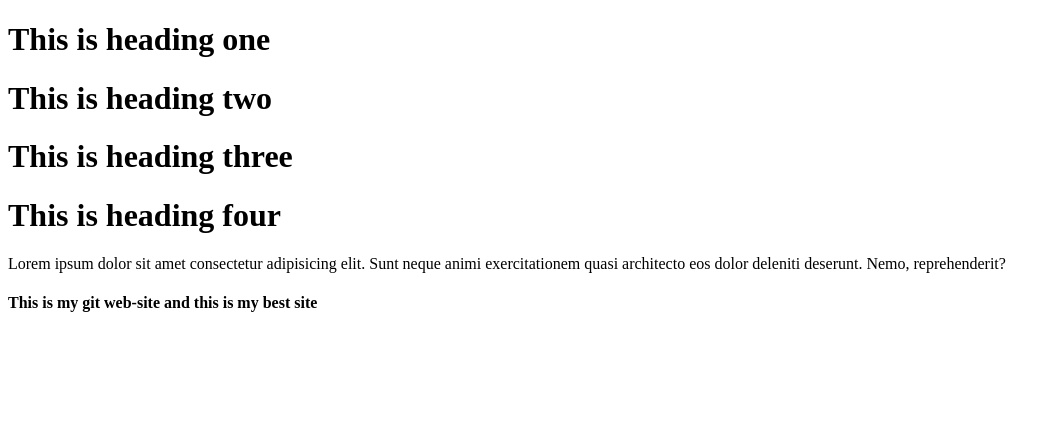
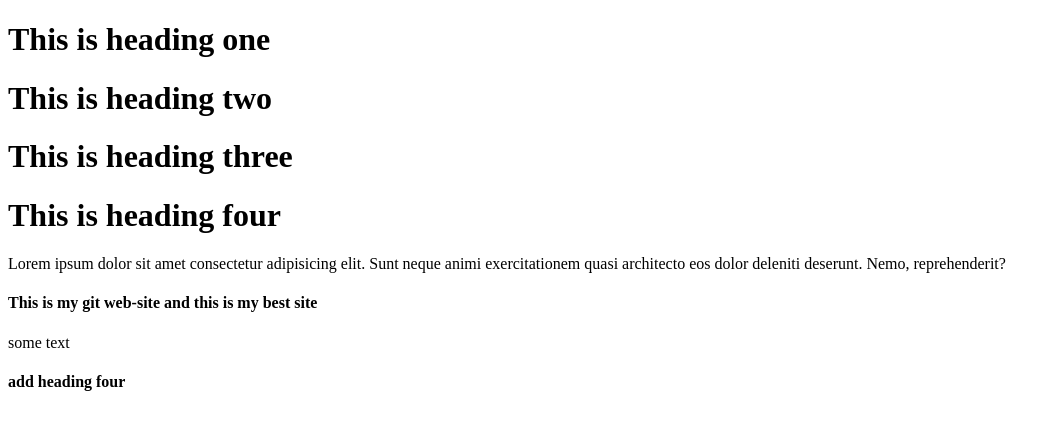
Before and after one commit to rh-abir/frist-website-repo, a plain HTML site: page index.html in a window 1280 px wide. Shown: the whole page, without its empty margins (0-1061 px from the left). Drawn offline with Linux system fonts and the light colour scheme.

Commit message:
add some text

```diff
--- a/index.html
+++ b/index.html
@@ -14,5 +14,8 @@
     <h1>This is heading four</h1>
     <p>Lorem ipsum dolor sit amet consectetur adipisicing elit. Sunt neque animi exercitationem quasi architecto eos dolor deleniti deserunt. Nemo, reprehenderit?</p>
     <h4>This is my git web-site and this is my best site</h4>
+    <p>some text</p>
+    <h4>add heading four</h4>
+
 </body>
 </html>
```
